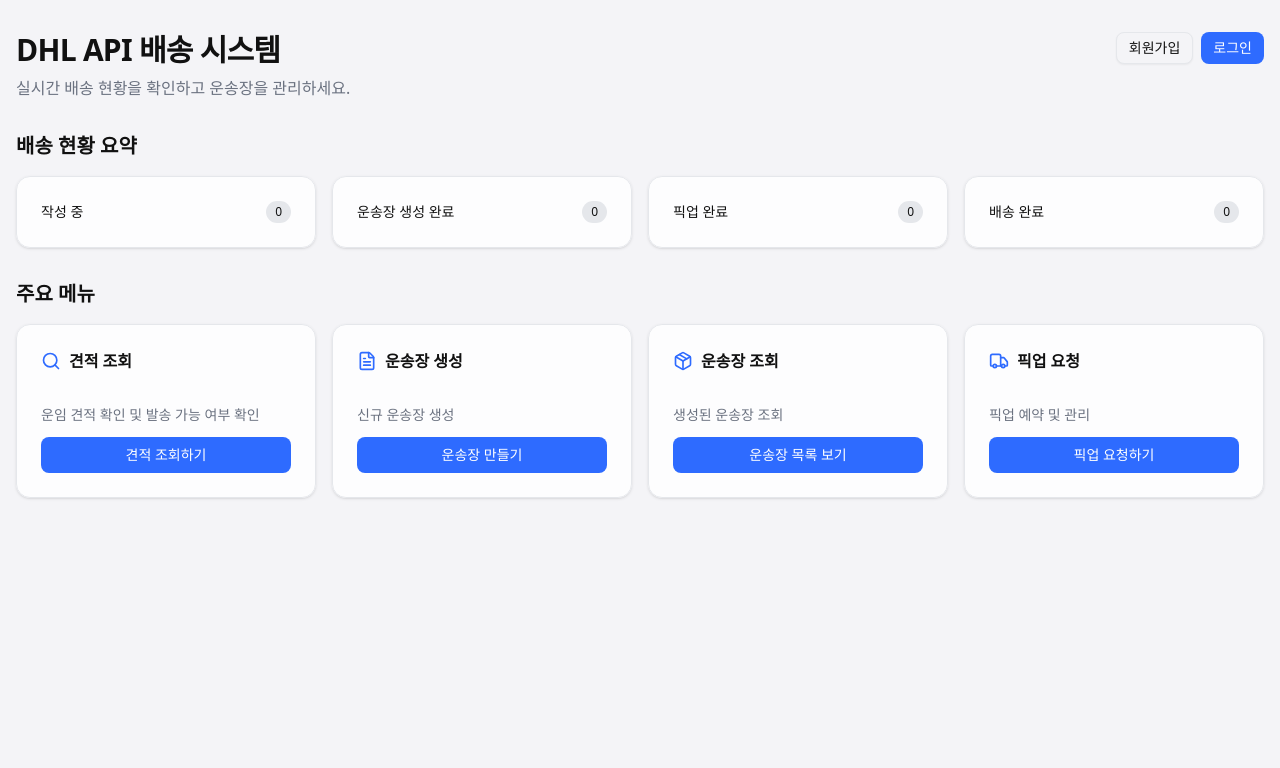
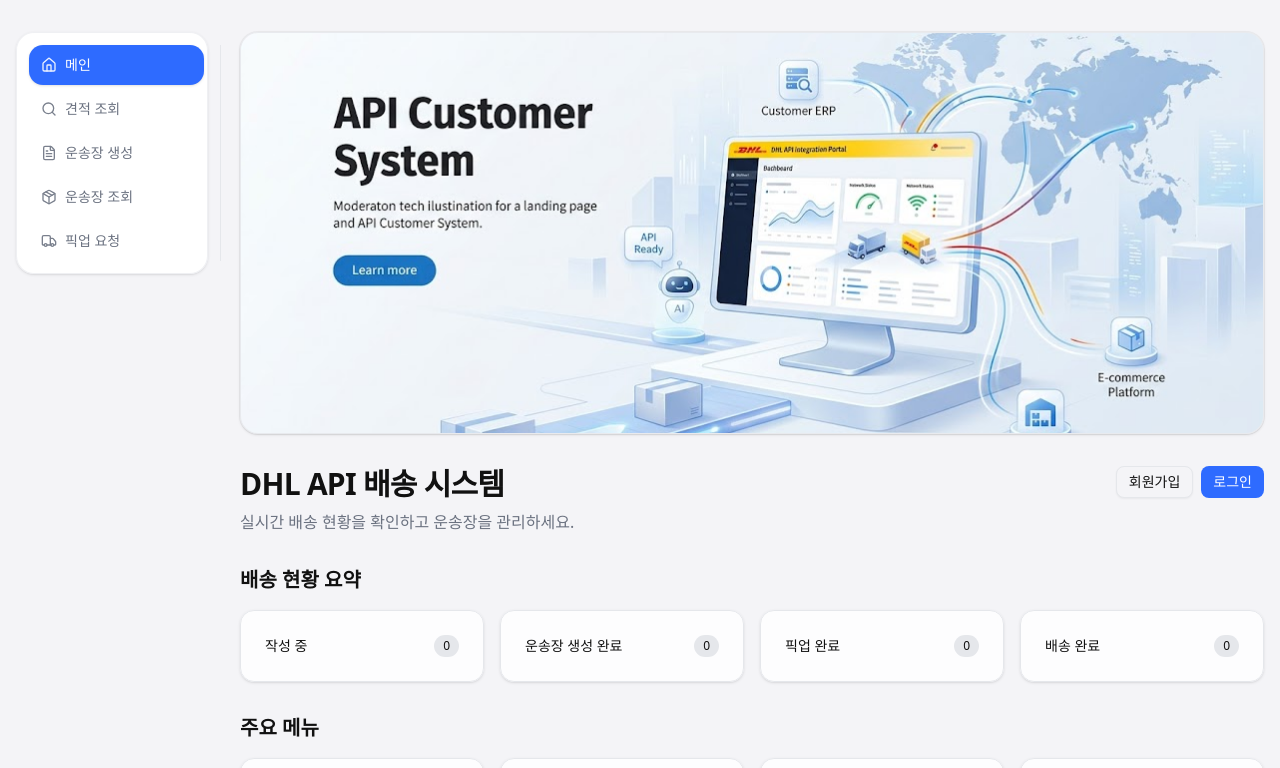
Before and after one commit to GentleKM/mydhlapi-customersystem, a Next.js app: page / in a window 1280 px wide. Shown: the top 768 px of the page. Built offline with nearby package versions, Linux system fonts and the light colour scheme; no server answers.

Commit message:
main page update

```diff
--- a/app/page.tsx
+++ b/app/page.tsx
@@ -3,10 +3,12 @@
 "use client";
 
 import { useState, useEffect } from "react";
+import Image from "next/image";
 import Link from "next/link";
 import { Package, FileText, Search, Truck } from "lucide-react";
 
 import { AuthButtons } from "@/components/AuthButtons";
+import { FeaturePageShell } from "@/components/FeaturePageShell";
 import { Button } from "@/components/ui/button";
 import { Card, CardContent, CardHeader, CardTitle } from "@/components/ui/card";
 import { DashboardShipmentSummary } from "@/components/DashboardShipmentSummary";
@@ -29,7 +31,25 @@
   }, []);
 
   return (
-    <main className="container mx-auto px-4 py-8 space-y-8">
+    <FeaturePageShell>
+    <main className="w-full space-y-8">
+      {/* 히어로: DHL API 연동 포털 일러스트 */}
+      <section
+        className="relative w-full overflow-hidden rounded-2xl border border-border/60 bg-muted/30 shadow-sm ring-1 ring-black/[0.04] dark:ring-white/10"
+        aria-hidden
+      >
+        <div className="relative aspect-[16/10] w-full max-h-[min(280px,40vh)] sm:aspect-[2/1] sm:max-h-[min(340px,45vh)] md:max-h-[min(400px,50vh)] lg:aspect-[21/9]">
+          <Image
+            src="/hero-dhl-api-portal.png"
+            alt=""
+            fill
+            priority
+            className="object-cover object-center"
+            sizes="(max-width: 768px) 100vw, (max-width: 1200px) 90vw, 1152px"
+          />
+        </div>
+      </section>
+
       <div className="flex flex-col gap-4 sm:flex-row sm:items-start sm:justify-between">
         <div className="space-y-2">
           <h1 className="text-3xl font-semibold tracking-tight text-foreground">
@@ -122,5 +142,6 @@
         </div>
       </section>
     </main>
+    </FeaturePageShell>
   );
 }
--- a/components/FeatureNav.tsx
+++ b/components/FeatureNav.tsx
@@ -1,6 +1,6 @@
 "use client";
 
-// 메인이 아닌 기능 화면 좌측에 표시되는 주요 메뉴 바로가기입니다.
+// 메인·기능 화면 좌측(모바일: 상단 가로) 주요 메뉴 바로가기입니다.
 
 import Link from "next/link";
 import { usePathname } from "next/navigation";
--- a/components/FeaturePageShell.tsx
+++ b/components/FeaturePageShell.tsx
@@ -1,17 +1,21 @@
 import { FeatureNav } from "@/components/FeatureNav";
 
-// 기능 페이지(메인 제외)에서 좌측 네비와 본문을 배치하는 래퍼입니다.
+// 메인·기능 페이지 공통: 좌측 네비 + 본문. 네비는 스크롤 시에도 보이도록 sticky 처리합니다.
 
 type FeaturePageShellProps = {
   children: React.ReactNode;
 };
 
-/** 좌측 바로가기 네비게이션과 본문 영역을 나란히 배치합니다. */
+/** 좌측 바로가기 네비게이션과 본문을 배치하고, 네비를 뷰포트에 고정(sticky)합니다. */
 export function FeaturePageShell({ children }: FeaturePageShellProps) {
   return (
-    <div className="container mx-auto px-4 py-8 flex flex-col md:flex-row gap-6 md:items-start">
-      <FeatureNav />
-      <div className="flex-1 min-w-0 w-full">{children}</div>
+    <div className="container mx-auto px-4 py-8 flex flex-col md:flex-row gap-6 md:gap-8 md:items-start">
+      <div
+        className="sticky top-0 z-30 -mx-4 shrink-0 bg-background/95 px-4 py-3 shadow-sm backdrop-blur-md supports-[backdrop-filter]:bg-background/85 md:top-8 md:-mx-0 md:w-48 md:self-start md:rounded-2xl md:border md:border-border/60 md:bg-card/95 md:p-3 md:shadow-sm md:backdrop-blur-sm"
+      >
+        <FeatureNav />
+      </div>
+      <div className="flex-1 min-w-0 w-full min-h-0">{children}</div>
     </div>
   );
 }
```
Also changed, not shown: public/hero-dhl-api-portal.png (added).
